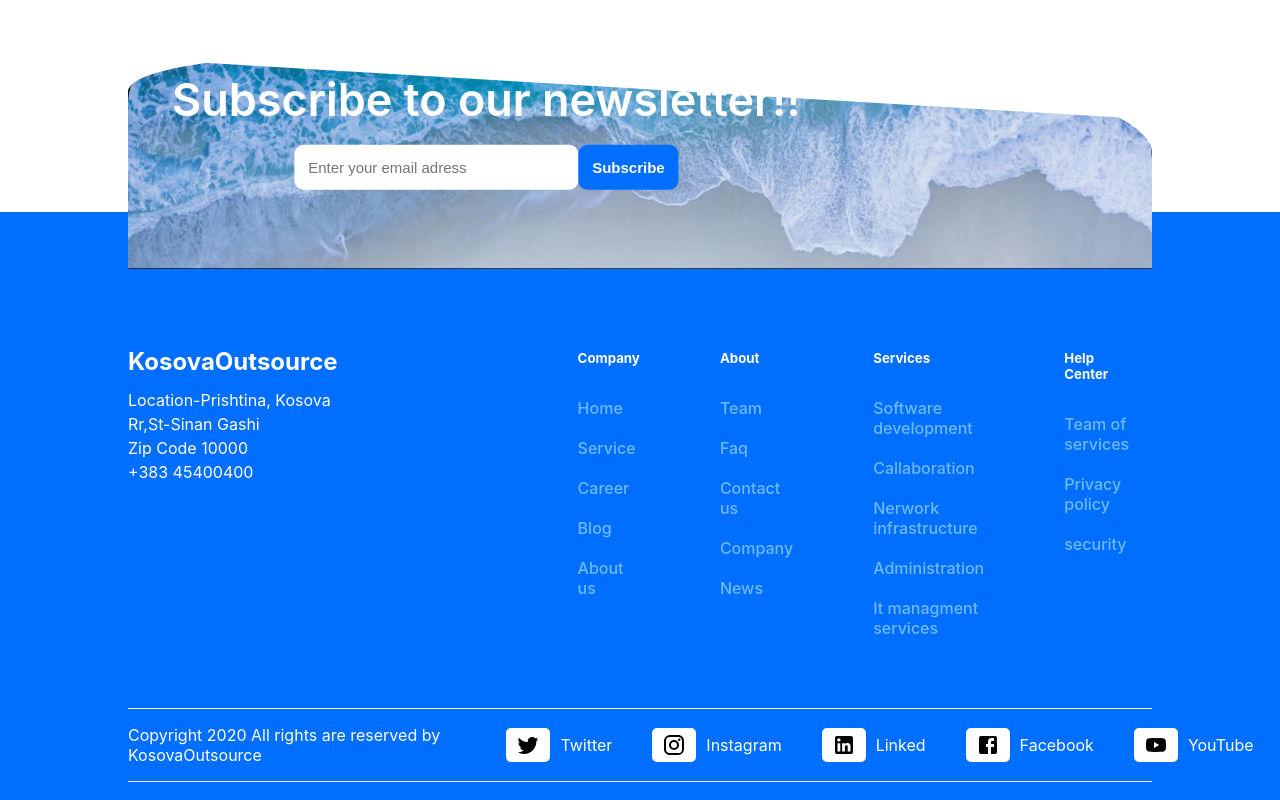
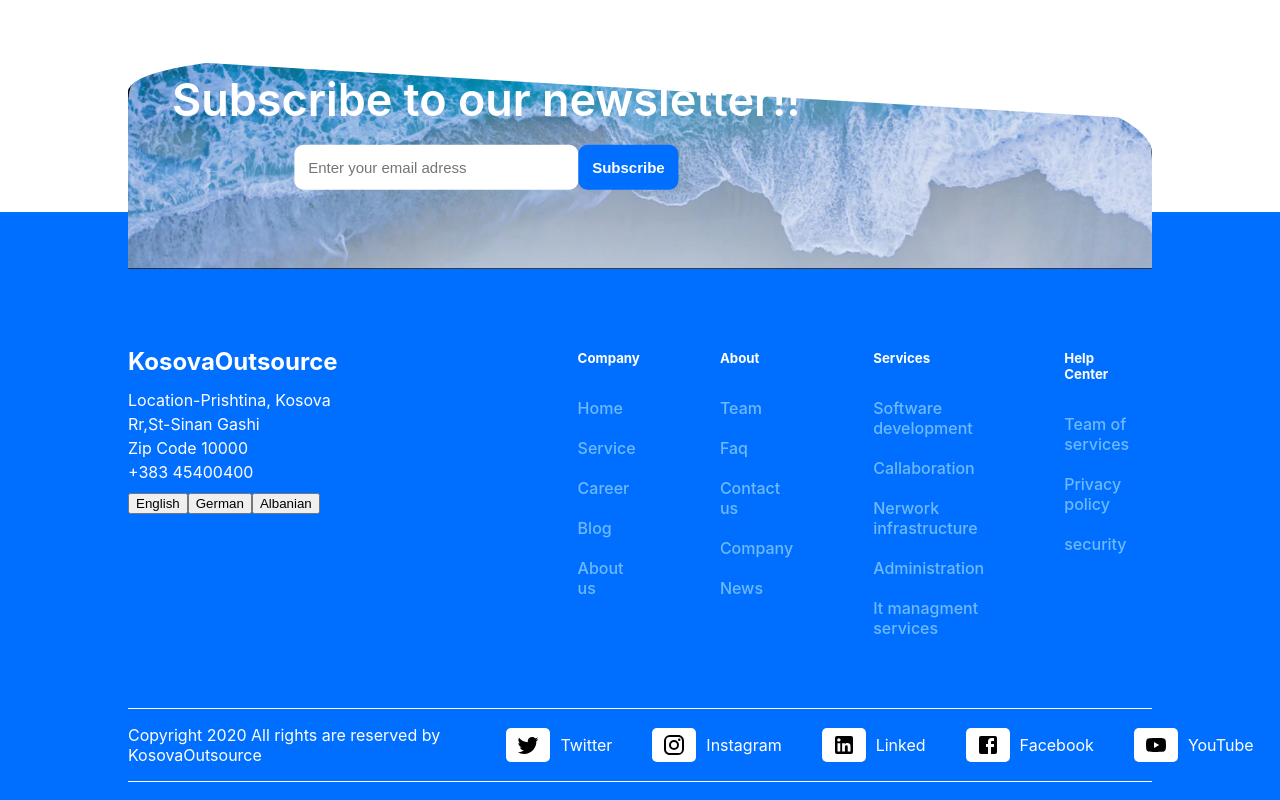
Before and after one commit to FatbardhMulaku/react-tks, a React (Create React App) app: page / in a window 1280 px wide. Shown: the part 5657-6457 px from the top of the page. Built offline with nearby package versions, Linux system fonts and the light colour scheme.

Commit message:
first commit

```diff
--- a/src/components/Home/Footer.js
+++ b/src/components/Home/Footer.js
@@ -34,10 +34,9 @@ function Footer() {
                     <p>Zip Code 10000</p>
                     <p>+383 45400400</p>
 
-                   {/*  Butonat per me ndrru gjuhen */}
-                    {/* <button onClick={() => handleClick('en')}>English</button>
+                 <button onClick={() => handleClick('en')}>English</button>
                     <button onClick={() => handleClick('de')}>German</button>
-                    <button onClick={() => handleClick('al')}>Albanian</button> */}
+                    <button onClick={() => handleClick('al')}>Albanian</button>
                 </div>
                 <div className="down-footer-link">
                     <div className="down-footer-link-c c1">
```
